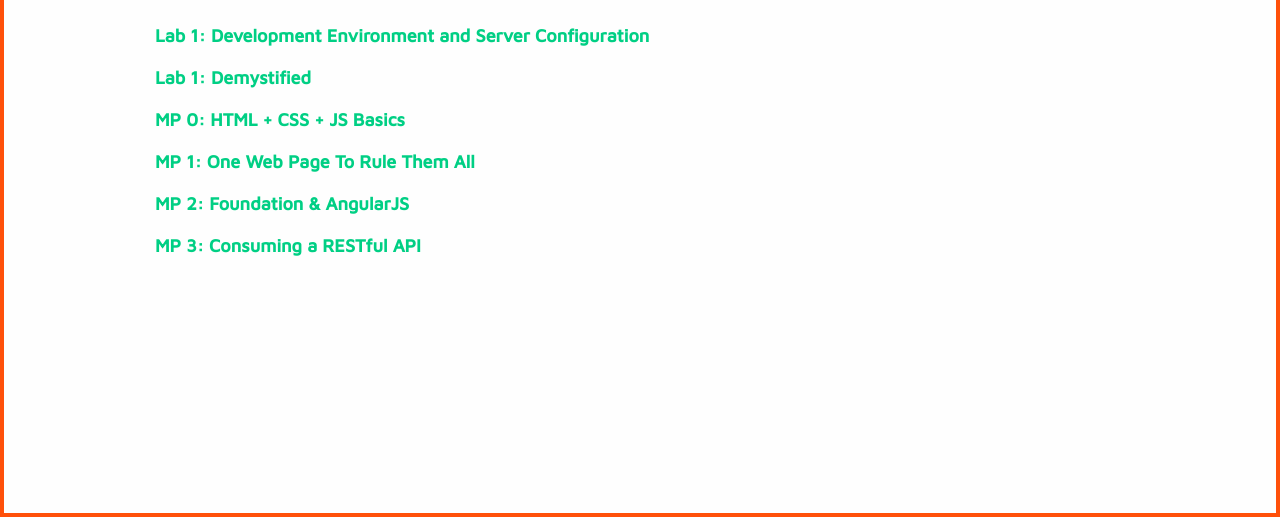
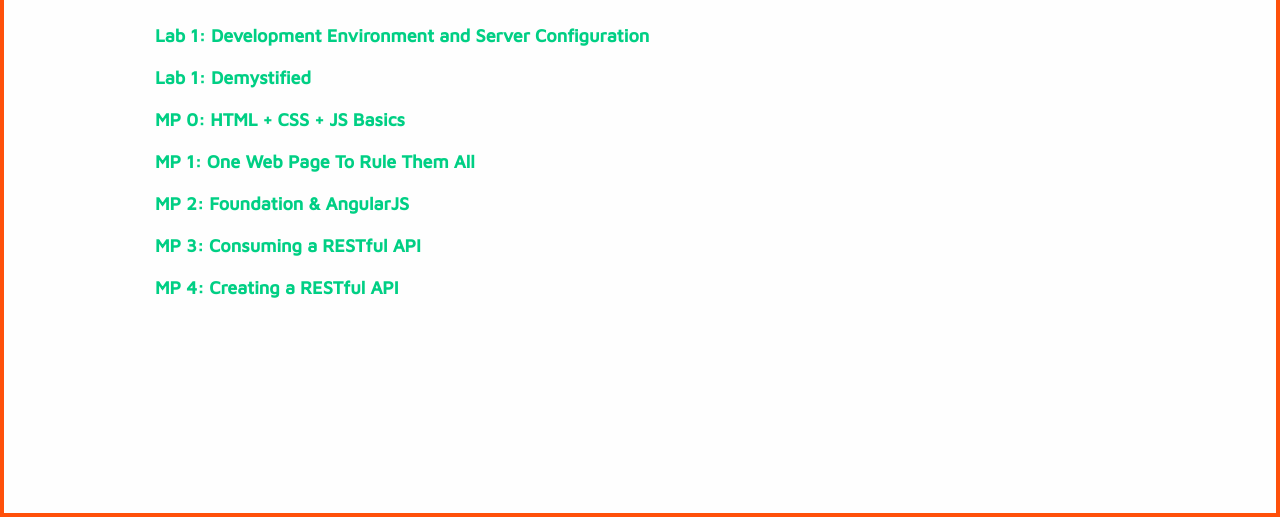
Before and after one commit to gouthamp900/su17, a website: page labs/index.html in a window 1280 px wide. Shown: the part 283-800 px from the top of the page. Drawn offline with Linux system fonts and the light colour scheme.

Commit message:
added link to mp4 spec

```diff
--- a/labs/index.html
+++ b/labs/index.html
@@ -46,6 +46,9 @@
           <article class="post">
             <div class="heading"><a href="MP-3">MP 3: Consuming a RESTful API</a></div>
           </article>
+          <article class="post">
+            <div class="heading"><a href="MP-4">MP 4: Creating a RESTful API</a></div>
+          </article>
         </div>
     </div>
    </body>
```
